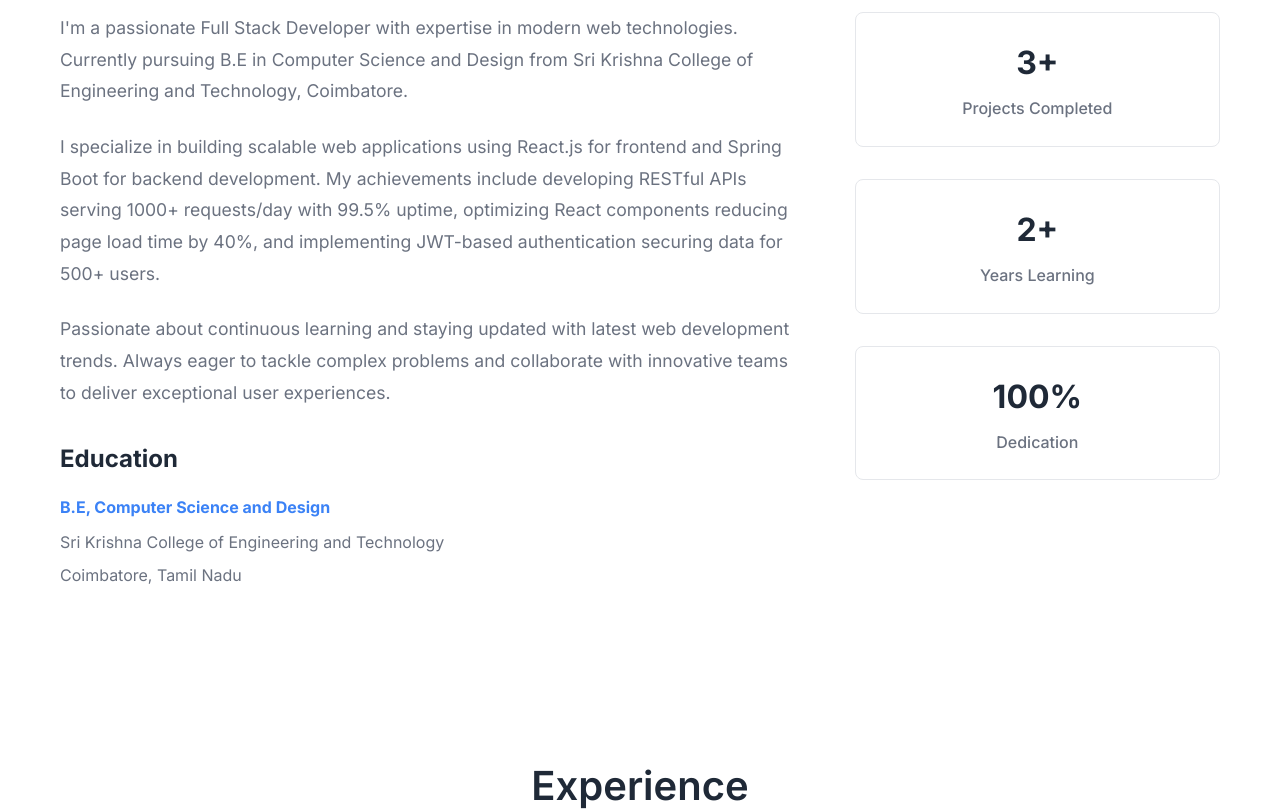
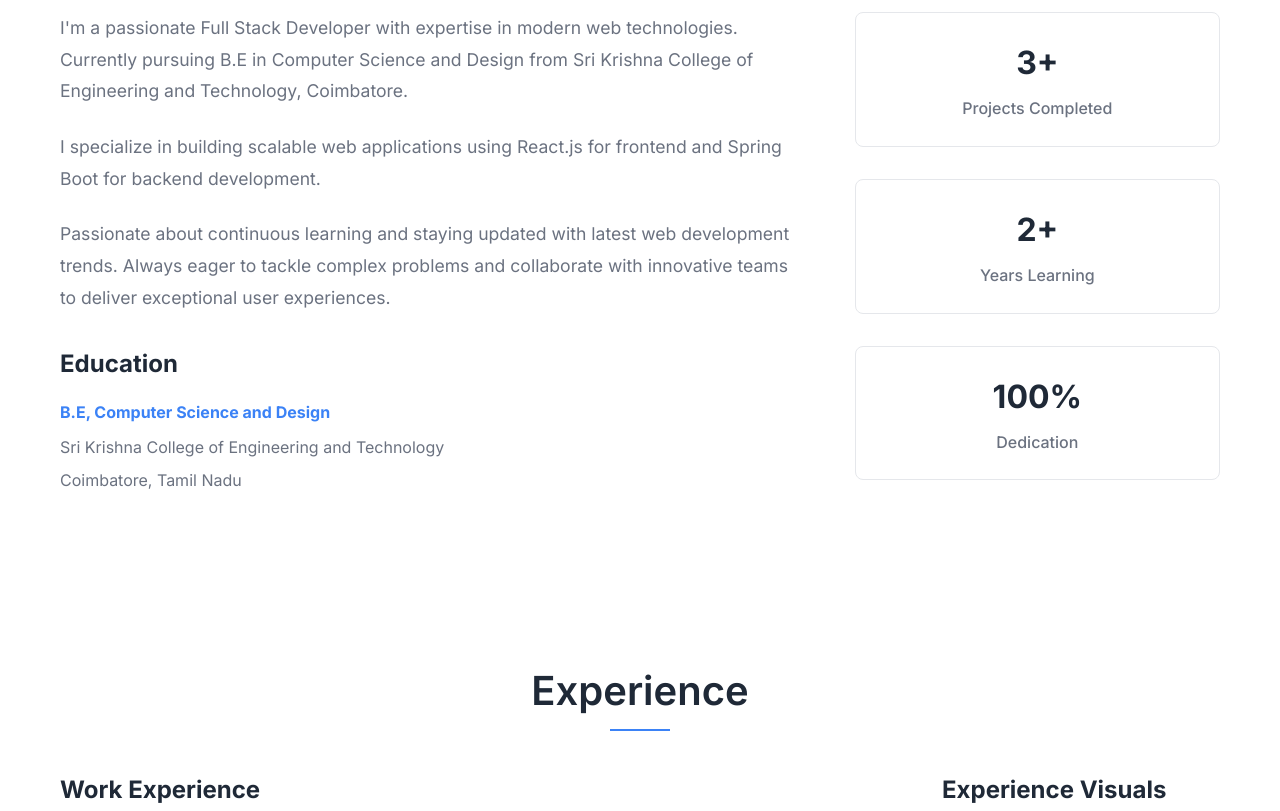
Before and after one commit to Divagarkathiresan/Portfolio, a React (Create React App) app in the folder frontend/: page / in a window 1280 px wide. Shown: the part 980-1791 px from the top of the page. Built offline with nearby package versions, Linux system fonts and the light colour scheme.

Commit message:
Updated PolyQuery

```diff
--- a/frontend/src/components/About.js
+++ b/frontend/src/components/About.js
@@ -18,9 +18,7 @@ const About = () => {
             </p>
             <p>
               I specialize in building scalable web applications using React.js for frontend
-              and Spring Boot for backend development. My achievements include developing RESTful APIs
-              serving 1000+ requests/day with 99.5% uptime, optimizing React components reducing page
-              load time by 40%, and implementing JWT-based authentication securing data for 500+ users.
+              and Spring Boot for backend development.
             </p>
             <p>
               Passionate about continuous learning and staying updated with latest web development trends.
--- a/frontend/src/components/Projects.js
+++ b/frontend/src/components/Projects.js
@@ -16,7 +16,7 @@ const Projects = () => {
     },
     {
       title: 'PolyQuery',
-      description: 'Multilingual AI-powered document QA system using semantic search and intelligent response generation. Integrated Google Gemini AI with automatic language detection and translation for multilingual document interaction.',
+      description: 'An AI-powered multilingual QA system that lets you ask questions about any document in your language. Upload PDFs or text files, ask in any of 10+ languages, and get intelligent answers powered by Mistral AI and semantic search. PolyQuery automatically translates, analyzes, and responds—making document comprehension truly borderless.',
       tech: ['FastAPI', 'FAISS', 'SentenceTransformers', 'Google Gemini AI', 'Python'],
       github: 'https://github.com/Divagarkathiresan',
       type: 'AI / NLP - Multilingual - Document Intelligence'
```
